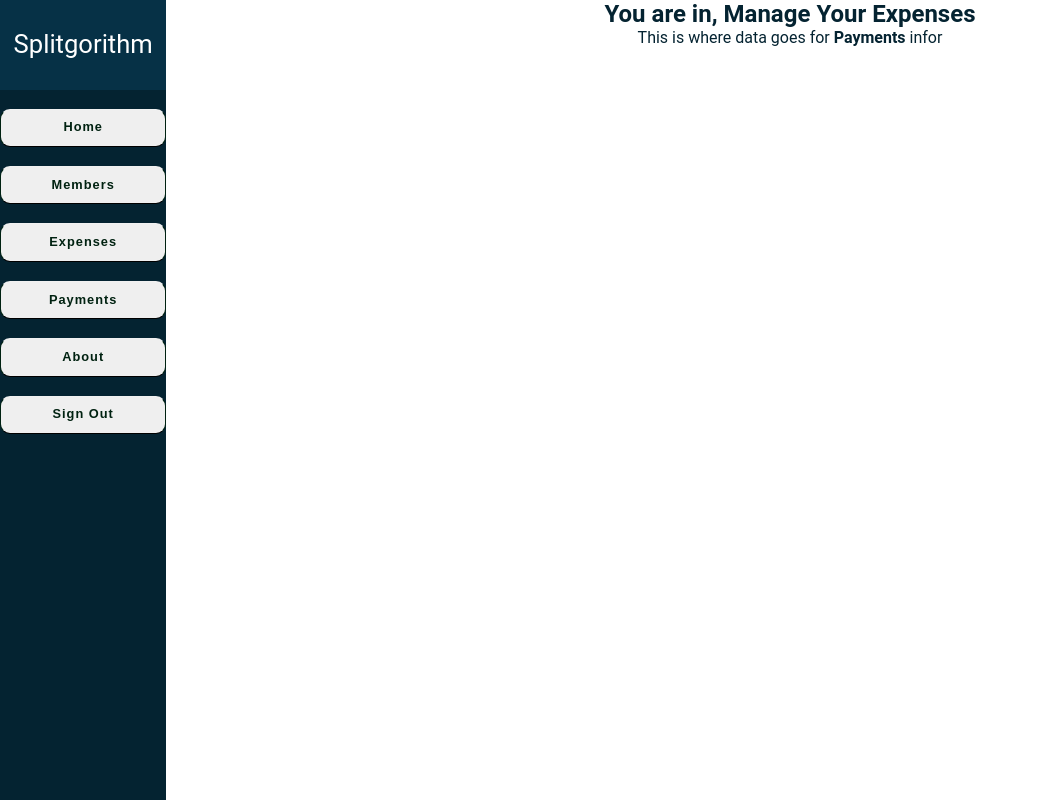
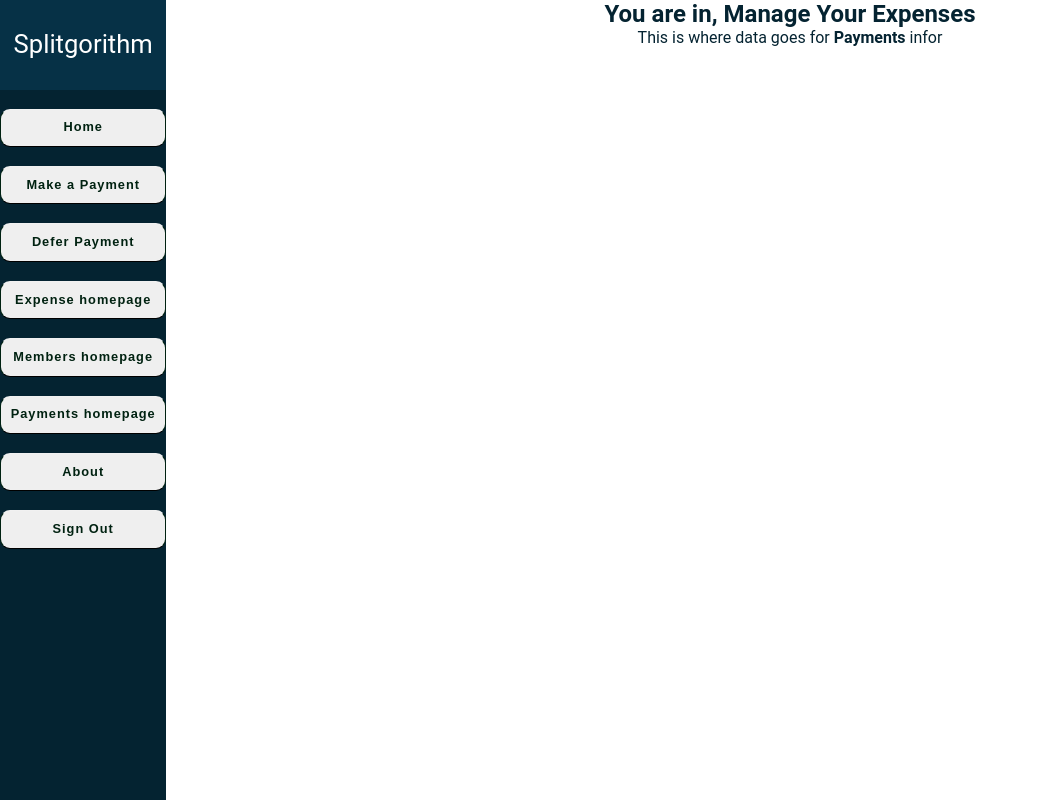
Before and after one commit to Moshekwa/Splitgorithm-HouseHold-Bill-Splitter, a website: page views/splitgorithm/payments.html in a window 1280 px wide. Shown: the whole page, without its empty margins (0-1038 px from the left). Drawn offline with Linux system fonts and the light colour scheme; files that its build step writes are made by us from their sources.

Commit message:
Adjustments made to webpages to include extra buttons

```diff
--- a/views/splitgorithm/payments.html
+++ b/views/splitgorithm/payments.html
@@ -17,17 +17,27 @@
     </form>
     <form action="/splitgorithm/members" method="GET">
         <div>
-            <button class="button" type="submit">Members</button><br>
+            <button class="button" type="submit">Make a Payment</button><br>
+        </div>
+    </form>
+    <form action="/splitgorithm/members" method="GET">
+        <div>
+            <button class="button" type="submit">Defer Payment</button><br>
         </div>
     </form>
     <form action="/splitgorithm/expenses" method="GET">
         <div>
-            <button class="button" type="submit">Expenses</button><br>
+            <button class="button" type="submit">Expense homepage</button><br>
+        </div>
+    </form>
+    <form action="/splitgorithm/members" method="GET">
+        <div>
+            <button class="button" type="submit">Members homepage </button><br>
         </div>
     </form>
     <form action="/splitgorithm/payments" method="GET">
         <div>
-            <button class="button" type="submit">Payments</button><br>
+            <button class="button" type="submit">Payments homepage</button><br>
         </div>
     </form>
     <form action="/splitgorithm/about" method="GET">
```
Also changed, not shown: views/splitgorithm/members.html (+5 -0 lines).
